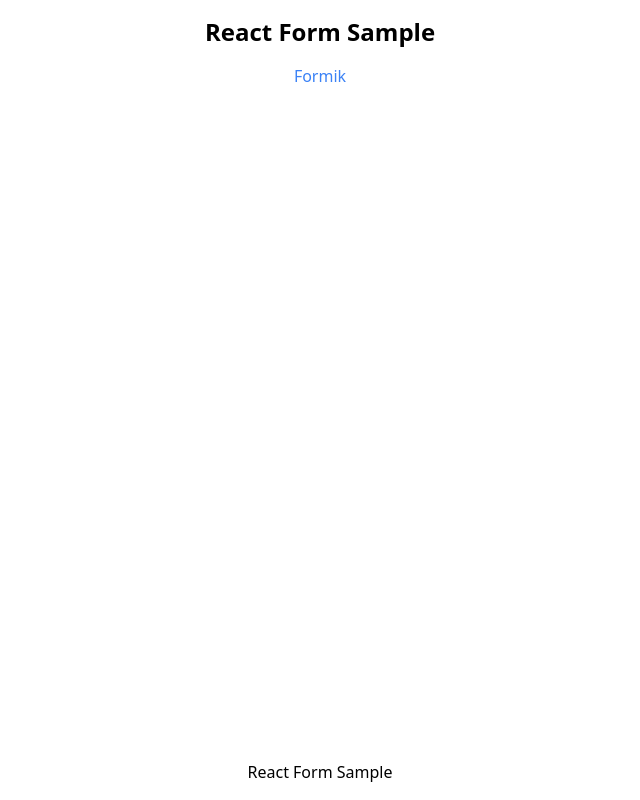
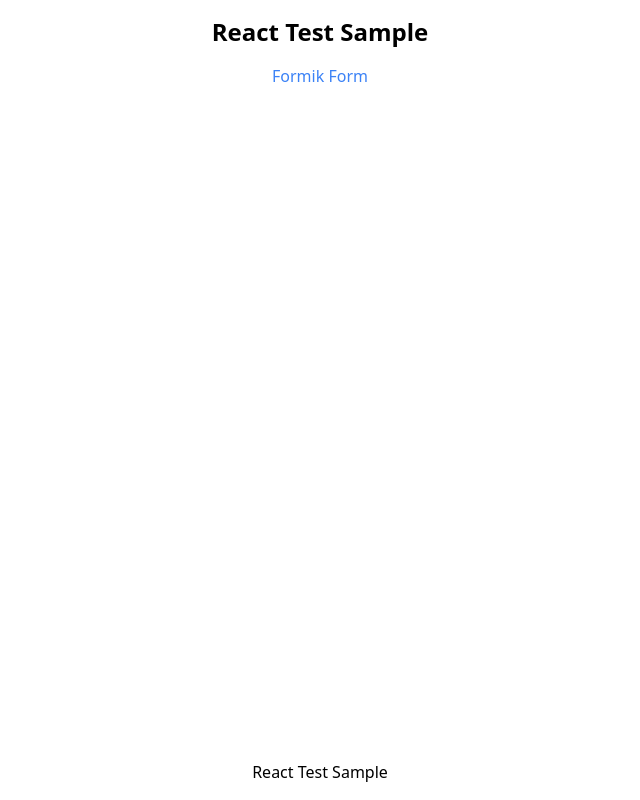
Before and after one commit to taro-28/react-test-sample, a Next.js app: page / in a window 1280 px wide. Shown: the whole page, without its empty margins (320-960 px from the left). Built offline with nearby package versions, Linux system fonts and the light colour scheme.

Commit message:
update app name to react test sample

```diff
--- a/src/app/layout.tsx
+++ b/src/app/layout.tsx
@@ -3,8 +3,8 @@
 import type { Metadata } from 'next'
 
 export const metadata: Metadata = {
-  title: 'Create Next App',
-  description: 'Generated by create next app',
+  title: 'React Test Sample',
+  description: 'React Test Sample',
 }
 
 export default function RootLayout({ children }: { children: React.ReactNode }) {
@@ -13,11 +13,11 @@
       <body className='flex min-h-screen flex-col'>
         <header className='p-4 text-center'>
           <Link className='text-2xl font-bold' href='/'>
-            React Form Sample
+            React Test Sample
           </Link>
         </header>
         <main className='flex flex-col items-center px-4'>{children}</main>
-        <footer className='mt-auto p-4 text-center'>React Form Sample</footer>
+        <footer className='mt-auto p-4 text-center'>React Test Sample</footer>
       </body>
     </html>
   )
--- a/src/app/page.tsx
+++ b/src/app/page.tsx
@@ -3,7 +3,7 @@
 export default function Home() {
   return (
     <Link className='text-blue-500 hover:text-blue-300' href='/formik'>
-      Formik
+      Formik Form
     </Link>
   )
 }
```
